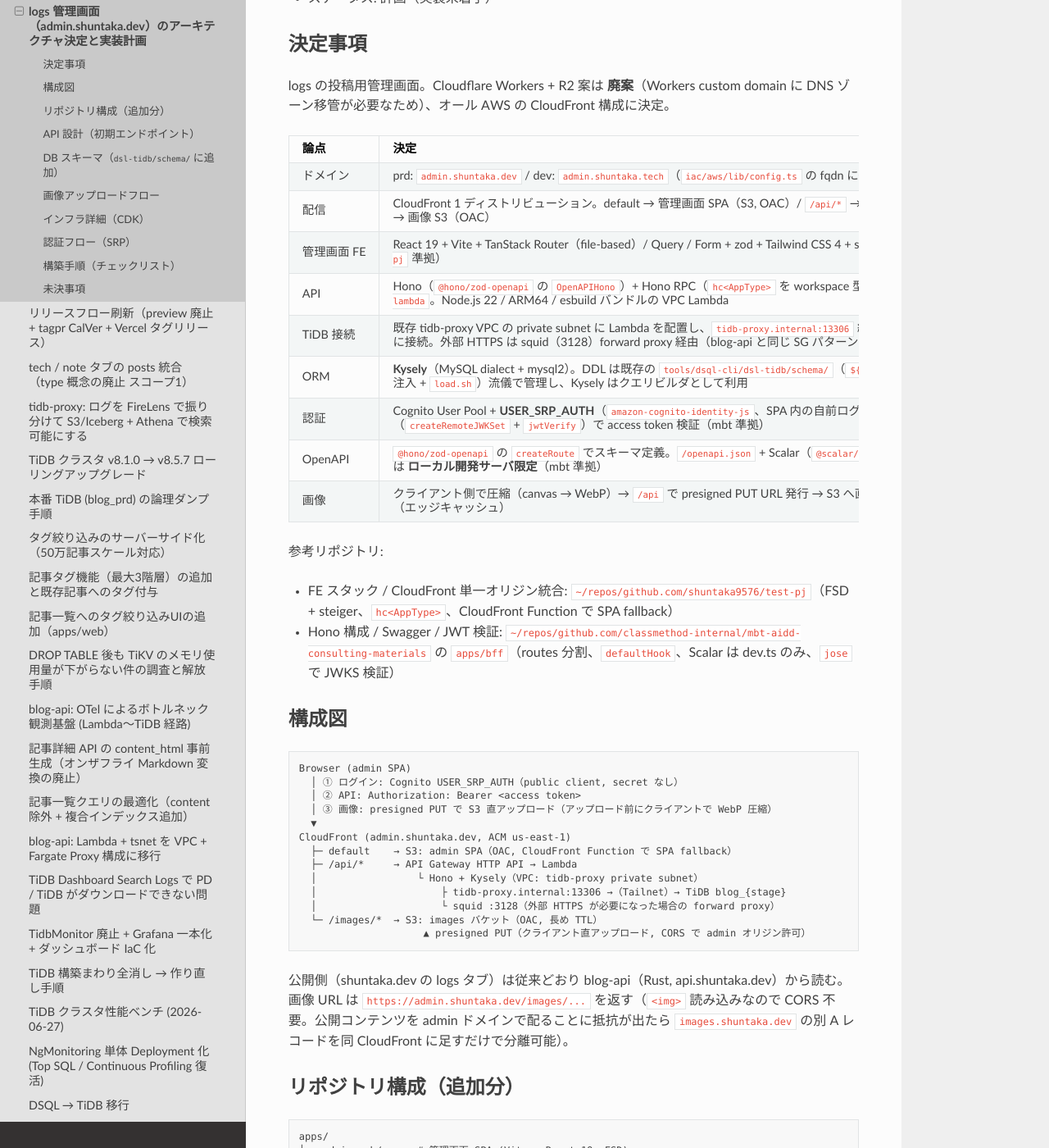
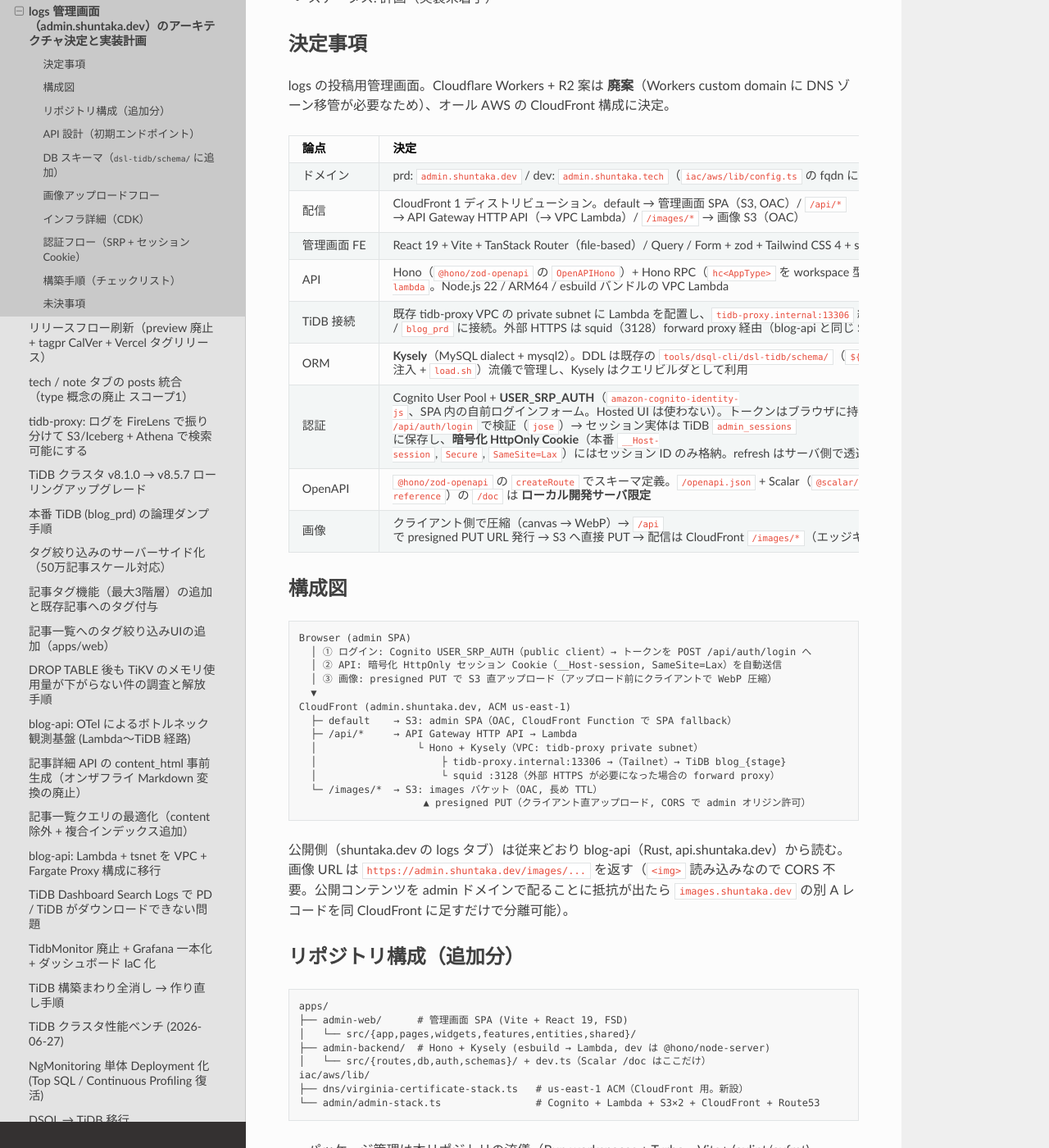
Before and after one commit to shuntaka9576/shuntaka-dev, a Sphinx documentation site: the page built from docs/source/98_tasks/2026-07-12-logs-admin-architecture/index.md, in a window 1280 px wide and 1400 px high, scrolled down 294 px. Shown: the whole window at 82% size. Built offline with Sphinx 7.4.7 and the Read the Docs theme 3.1.0, drawn with Linux system fonts in a browser that asks for light colours; some of the changed text lies outside the part shown.

Commit message:
docs: logs 管理画面の認証設計を Cookie セッション方式に更新

````diff
--- a/docs/source/98_tasks/2026-07-12-logs-admin-architecture/index.md
+++ b/docs/source/98_tasks/2026-07-12-logs-admin-architecture/index.md
@@ -8,29 +8,24 @@
 
 logs の投稿用管理画面。Cloudflare Workers + R2 案は **廃案**（Workers custom domain に DNS ゾーン移管が必要なため）、オール AWS の CloudFront 構成に決定。
 
-| 論点        | 決定                                                                                                                                                                                                             |
-| ----------- | ---------------------------------------------------------------------------------------------------------------------------------------------------------------------------------------------------------------- |
-| ドメイン    | prd: `admin.shuntaka.dev` / dev: `admin.shuntaka.tech`（`iac/aws/lib/config.ts` の fqdn に従い stage 単位）                                                                                                      |
-| 配信        | CloudFront 1 ディストリビューション。default → 管理画面 SPA（S3, OAC）/ `/api/*` → API Gateway HTTP API（→ VPC Lambda）/ `/images/*` → 画像 S3（OAC）                                                            |
-| 管理画面 FE | React 19 + Vite + TanStack Router（file-based）/ Query / Form + zod + Tailwind CSS 4 + shadcn/ui + FSD 構成（`~/repos/github.com/shuntaka9576/test-pj` 準拠）                                                    |
-| API         | Hono（`@hono/zod-openapi` の `OpenAPIHono`）+ Hono RPC（`hc<AppType>` を workspace 型共有）+ `hono/aws-lambda`。Node.js 22 / ARM64 / esbuild バンドルの VPC Lambda                                               |
-| TiDB 接続   | 既存 tidb-proxy VPC の private subnet に Lambda を配置し、`tidb-proxy.internal:13306` 経由で `blog_dev` / `blog_prd` に接続。外部 HTTPS は squid（3128）forward proxy 経由（blog-api と同じ SG パターン）        |
-| ORM         | **Kysely**（MySQL dialect + mysql2）。DDL は既存の `tools/dsql-cli/dsl-tidb/schema/`（`${SCHEMA}` 注入 + `load.sh`）流儀で管理し、Kysely はクエリビルダとして利用                                                |
-| 認証        | Cognito User Pool + **USER_SRP_AUTH**（`amazon-cognito-identity-js`、SPA 内の自前ログインフォーム。Hosted UI は使わない）。API 側は `jose`（`createRemoteJWKSet` + `jwtVerify`）で access token 検証（mbt 準拠） |
-| OpenAPI     | `@hono/zod-openapi` の `createRoute` でスキーマ定義。`/openapi.json` + Scalar（`@scalar/hono-api-reference`）の `/doc` は **ローカル開発サーバ限定**（mbt 準拠）                                                 |
-| 画像        | クライアント側で圧縮（canvas → WebP）→ `/api` で presigned PUT URL 発行 → S3 へ直接 PUT → 配信は CloudFront `/images/*`（エッジキャッシュ）                                                                      |
-
-参考リポジトリ:
-
-- FE スタック / CloudFront 単一オリジン統合: `~/repos/github.com/shuntaka9576/test-pj`（FSD + steiger、`hc<AppType>`、CloudFront Function で SPA fallback）
-- Hono 構成 / Swagger / JWT 検証: `~/repos/github.com/classmethod-internal/mbt-aidd-consulting-materials` の `apps/bff`（routes 分割、`defaultHook`、Scalar は dev.ts のみ、`jose` で JWKS 検証）
+| 論点        | 決定                                                                                                                                                                                                                                                                                                                                                                                    |
+| ----------- | --------------------------------------------------------------------------------------------------------------------------------------------------------------------------------------------------------------------------------------------------------------------------------------------------------------------------------------------------------------------------------------- |
+| ドメイン    | prd: `admin.shuntaka.dev` / dev: `admin.shuntaka.tech`（`iac/aws/lib/config.ts` の fqdn に従い stage 単位）                                                                                                                                                                                                                                                                             |
+| 配信        | CloudFront 1 ディストリビューション。default → 管理画面 SPA（S3, OAC）/ `/api/*` → API Gateway HTTP API（→ VPC Lambda）/ `/images/*` → 画像 S3（OAC）                                                                                                                                                                                                                                   |
+| 管理画面 FE | React 19 + Vite + TanStack Router（file-based）/ Query / Form + zod + Tailwind CSS 4 + shadcn/ui + FSD 構成                                                                                                                                                                                                                                                                             |
+| API         | Hono（`@hono/zod-openapi` の `OpenAPIHono`）+ Hono RPC（`hc<AppType>` を workspace 型共有）+ `hono/aws-lambda`。Node.js 22 / ARM64 / esbuild バンドルの VPC Lambda                                                                                                                                                                                                                      |
+| TiDB 接続   | 既存 tidb-proxy VPC の private subnet に Lambda を配置し、`tidb-proxy.internal:13306` 経由で `blog_dev` / `blog_prd` に接続。外部 HTTPS は squid（3128）forward proxy 経由（blog-api と同じ SG パターン）                                                                                                                                                                               |
+| ORM         | **Kysely**（MySQL dialect + mysql2）。DDL は既存の `tools/dsql-cli/dsl-tidb/schema/`（`${SCHEMA}` 注入 + `load.sh`）流儀で管理し、Kysely はクエリビルダとして利用                                                                                                                                                                                                                       |
+| 認証        | Cognito User Pool + **USER_SRP_AUTH**（`amazon-cognito-identity-js`、SPA 内の自前ログインフォーム。Hosted UI は使わない）。トークンはブラウザに持たせず `POST /api/auth/login` で検証（`jose`）→ セッション実体は TiDB `admin_sessions` に保存し、**暗号化 HttpOnly Cookie**（本番 `__Host-session`, `Secure`, `SameSite=Lax`）にはセッション ID のみ格納。refresh はサーバ側で透過実行 |
+| OpenAPI     | `@hono/zod-openapi` の `createRoute` でスキーマ定義。`/openapi.json` + Scalar（`@scalar/hono-api-reference`）の `/doc` は **ローカル開発サーバ限定**                                                                                                                                                                                                                                    |
+| 画像        | クライアント側で圧縮（canvas → WebP）→ `/api` で presigned PUT URL 発行 → S3 へ直接 PUT → 配信は CloudFront `/images/*`（エッジキャッシュ）                                                                                                                                                                                                                                             |
 
 ## 構成図
 
 ```
 Browser (admin SPA)
-  │ ① ログイン: Cognito USER_SRP_AUTH（public client, secret なし）
-  │ ② API: Authorization: Bearer <access token>
+  │ ① ログイン: Cognito USER_SRP_AUTH（public client）→ トークンを POST /api/auth/login へ
+  │ ② API: 暗号化 HttpOnly セッション Cookie（__Host-session, SameSite=Lax）を自動送信
   │ ③ 画像: presigned PUT で S3 直アップロード（アップロード前にクライアントで WebP 圧縮）
   ▼
 CloudFront (admin.shuntaka.dev, ACM us-east-1)
@@ -58,25 +53,27 @@
 └── admin/admin-stack.ts                # Cognito + Lambda + S3×2 + CloudFront + Route53
 ```
 
-- パッケージ管理は本リポジトリの流儀（Bun workspaces + Turbo、Vite+ (oxlint/oxfmt)、cspell）に合わせる。test-pj の pnpm / husky は持ち込まない
+- パッケージ管理は本リポジトリの流儀（Bun workspaces + Turbo、Vite+ (oxlint/oxfmt)、cspell）に合わせる
 - `apps/admin-web` は `apps/admin-backend` を `workspace:*` で type-only import し、`hc<AppType>` で end-to-end 型共有
-- Vite dev proxy: `/api` → `http://localhost:3001`（test-pj の `server.proxy` と同じ。本番は CloudFront が同じパス構造を再現）
+- Vite dev proxy: `/api` → `http://localhost:3001`（本番は CloudFront が同じパス構造を再現）
 
 ## API 設計（初期エンドポイント）
 
 Hono は `basePath('/api')` で組む（CloudFront 側で prefix strip をしない。CF Function を減らすため）。
 
-| Method / Path              | 内容                                                                                         |
-| -------------------------- | -------------------------------------------------------------------------------------------- |
-| `GET /api/me`              | トークン検証の疎通確認（FE の auth guard 用）                                                |
-| `GET /api/logs`            | 一覧（cursor ページング: `published_at` + `log_id`）                                         |
-| `POST /api/logs`           | 作成。`{ text(≤180), imageKey, fastener('clip'\|'tape'), fastenerColor?, publishedAt? }`     |
-| `PATCH /api/logs/:id`      | 更新                                                                                         |
-| `DELETE /api/logs/:id`     | 削除                                                                                         |
-| `POST /api/images/presign` | presigned PUT URL 発行。`{ contentType: 'image/webp', contentLength }` → `{ url, imageKey }` |
+| Method / Path              | 内容                                                                                                    |
+| -------------------------- | ------------------------------------------------------------------------------------------------------- |
+| `POST /api/auth/login`     | SRP で得たトークンを検証してセッションを保存し、暗号化 HttpOnly Cookie を発行（認証不要の唯一のルート） |
+| `POST /api/auth/logout`    | セッション削除 + Cognito `RevokeToken` + Cookie 破棄                                                    |
+| `GET /api/me`              | セッション検証の疎通確認（FE の auth guard 用）                                                         |
+| `GET /api/logs`            | 一覧（cursor ページング: `published_at` + `log_id`）                                                    |
+| `POST /api/logs`           | 作成。`{ text(≤180), imageKey, fastener('clip'\|'tape'), fastenerColor?, publishedAt? }`                |
+| `PATCH /api/logs/:id`      | 更新                                                                                                    |
+| `DELETE /api/logs/:id`     | 削除                                                                                                    |
+| `POST /api/images/presign` | presigned PUT URL 発行。`{ contentType: 'image/webp', contentLength }` → `{ url, imageKey }`            |
 
-- バリデーションエラーは `OpenAPIHono` の `defaultHook` で 400 に統一（mbt 準拠）
-- 認証ミドルウェア: `Authorization: Bearer` の access token を `jose` で検証（issuer / `token_use === 'access'` / `client_id`）
+- バリデーションエラーは `OpenAPIHono` の `defaultHook` で 400 に統一
+- 認証ミドルウェア: セッション Cookie を unseal（sid）→ `admin_sessions` からトークンを取得し、access token を `jose` で検証（issuer / `token_use === 'access'` / `client_id`）。失効間近ならサーバ側で refresh してレコードを更新。加えて Origin allowlist + `X-Requested-With` の簡易 CSRF チェック
 
 ## DB スキーマ（`dsl-tidb/schema/` に追加）
 
@@ -97,6 +94,23 @@
 );
 ```
 
+セッション実体（Cognito トークン一式）は Cookie ではなく DB に置く（Cookie 4KB 上限対策 + 失効管理のため）。
+
+```sql
+CREATE TABLE `${SCHEMA}`.`admin_sessions` (
+  `sid`           VARCHAR(64) NOT NULL,
+  `access_token`  TEXT        NOT NULL,
+  `id_token`      TEXT        NOT NULL,
+  `refresh_token` TEXT        NOT NULL,
+  `expires_at`    DATETIME(6) NOT NULL,
+  `created_at`    DATETIME(6) NOT NULL DEFAULT CURRENT_TIMESTAMP(6),
+  `updated_at`    DATETIME(6) NOT NULL DEFAULT CURRENT_TIMESTAMP(6) ON UPDATE CURRENT_TIMESTAMP(6),
+  PRIMARY KEY (`sid`)
+);
+```
+
+期限切れレコードはログイン時に掃除する（単一ユーザー運用のため cron は持たない）。
+
 Kysely の型はスキーマから手書き（`apps/admin-backend/src/db/types.ts`）。件数・変更頻度的に codegen は入れない。
 
 ## 画像アップロードフロー
@@ -113,23 +127,35 @@
 - **VirginiaCertificateStack**（us-east-1, 新設）: `admin.<fqdn>` の ACM 証明書 + SSM。CloudFront から参照（cross-region は SSM 経由 + `AwsCustomResource` 読み出しか `crossRegionReferences: true`）
 - **AdminStack**（ap-northeast-1, stage 単位 `{d,p}-st-admin`）
   - Cognito User Pool: self sign-up 無効・管理者 1 ユーザー手動作成・app client は public（secret なし）+ `ALLOW_USER_SRP_AUTH` + `ALLOW_REFRESH_TOKEN_AUTH`。MFA (TOTP) は任意で後付け
-  - admin-api Lambda: `NodejsFunction`（esbuild, Node 22, ARM64）。VPC 配置は blog-api-construct と同じ SSM import（`/tidb-proxy/vpc/*`, `/tidb-proxy/proxy/sg-id`）+ Lambda SG（egress 13306/3128）。env: `DATABASE_URL=mysql://root@tidb-proxy.internal:13306/blog_{stage}`、Cognito の pool/client ID
-  - API Gateway HTTP API（apigwv2）+ `HttpLambdaIntegration`（`{proxy+}` に ANY。mbt と同じ形）。CloudFront `/api/*` behavior のオリジンに設定（キャッシュ無効 + `AllViewerExceptHostHeader`）
+  - admin-api Lambda: `NodejsFunction`（esbuild, Node 22, ARM64）。VPC 配置は blog-api-construct と同じ SSM import（`/tidb-proxy/vpc/*`, `/tidb-proxy/proxy/sg-id`）+ Lambda SG（egress 13306/3128）。env: `DATABASE_URL=mysql://root@tidb-proxy.internal:13306/blog_{stage}`、Cognito の pool/client ID、Cookie 暗号鍵のシークレット ID（Secrets Manager で 48 文字を自動生成し Lambda に `grantRead`）
+  - API Gateway HTTP API（apigwv2）+ `HttpLambdaIntegration`（`{proxy+}` に ANY）。CloudFront `/api/*` behavior のオリジンに設定（キャッシュ無効 + `AllViewerExceptHostHeader`）
   - S3 ×2: SPA バケット（`BucketDeployment` で `apps/admin-web/dist` を投入）/ images バケット（CORS: admin オリジンの PUT）
-  - CloudFront: 上記 3 behavior + SPA fallback の CloudFront Function（test-pj の `spa-fallback.js` 相当）。`/api/*` はキャッシュ無効 + `AllViewerExceptHostHeader`
+  - CloudFront: 上記 3 behavior + SPA fallback の CloudFront Function。`/api/*` はキャッシュ無効 + `AllViewerExceptHostHeader`
   - Route53: `admin.<fqdn>` A エイリアス → CloudFront
 - GitHub Actions デプロイは既存 deploy-role（OIDC）に載せる
 
 ### 補足: Lambda Function URL + OAC 案の不採用
 
-当初 `/api/*` は Lambda Function URL + OAC を検討したが、OAC がボディを署名しないため **POST / PUT にクライアント側で `x-amz-content-sha256` ヘッダ（ボディの SHA-256）を付ける必要がある**制約を嫌い不採用。API Gateway HTTP API を挟む（コスト微増だが制約なし。mbt と同じ形）。API は全ルート Cognito JWT 必須のため、API Gateway エンドポイントを直叩きされても CloudFront 経由と認証境界は同じ。気になる場合は CloudFront からのカスタムヘッダ（`x-origin-verify`）検証を後付けできる。
+当初 `/api/*` は Lambda Function URL + OAC を検討したが、OAC がボディを署名しないため **POST / PUT にクライアント側で `x-amz-content-sha256` ヘッダ（ボディの SHA-256）を付ける必要がある**制約を嫌い不採用。API Gateway HTTP API を挟む（コスト微増だが制約なし）。認証はセッション Cookie（admin ドメインにのみ送信される）のため、API Gateway の execute-api URL を直叩きしても認証済みリクエストは成立しない。気になる場合は CloudFront からのカスタムヘッダ（`x-origin-verify`）検証を後付けできる。
 
-## 認証フロー（SRP）
+## 認証フロー（SRP + セッション Cookie）
+
+トークンをブラウザの storage に置く案（sessionStorage + Bearer）は **不採用**。HttpOnly Cookie のセッション方式にする。Cognito のトークン 3 本を Cookie に直接封入すると 4KB の Cookie 上限を超えうるため、**Cookie には暗号化したセッション ID（sid）のみを入れ、トークン実体は TiDB の `admin_sessions` に置く**。
 
 1. `/login` ページの自前フォーム → `amazon-cognito-identity-js` の `CognitoUser.authenticateUser`（USER_SRP_AUTH。パスワードは平文送信されない）
-2. 取得した access / id / refresh token は **メモリ + sessionStorage** 保持（BFF セッション Cookie 方式の test-pj とは意図的に変える。ユーザー決定）
-3. API 呼び出しは `Authorization: Bearer <access token>`。401 時は refresh token で `REFRESH_TOKEN_AUTH` → 再試行、失敗なら `/login` へ
-4. FE ガード: TanStack Router の `beforeLoad` で `GET /api/me` を確認（test-pj の auth-guard 相当）
+2. 取得した access / id / refresh token を `POST /api/auth/login` へ渡す。backend が jose で検証 → セッションレコード（トークン一式 + 有効期限）を `admin_sessions` に保存し、`{ sid }` を seal（`iron-webcrypto`）した値を**暗号化 HttpOnly Cookie** で返す。ブラウザ側の storage にトークンは保持しない
+3. 以降の API 呼び出しは Cookie の自動送信のみ。ミドルウェアが Cookie を unseal → `admin_sessions` からトークンを引き、access token を jose で検証。失効間近ならサーバ側で refresh token により更新しレコードを上書き。unseal 失敗・レコード無し・refresh 失敗は 401 → `/login` へ
+4. FE ガード: TanStack Router の `beforeLoad` で `GET /api/me` を確認
+5. ログアウト: `POST /api/auth/logout` → セッションレコード削除 + Cognito `RevokeToken` + Cookie 削除
+6. CSRF: `SameSite=Lax` により cross-site の変更系リクエストには Cookie が送られない。保険として Origin allowlist + `X-Requested-With` 必須の簡易チェックを入れる
+
+Cookie の属性（`hono/cookie` の `setCookie` / `getCookie` / `deleteCookie` でラップ）:
+
+- 名前: 本番は `__Host-session`。ローカル dev（http）は `__Host-` プレフィックスが使えないため `session` に切り替え（`DEV_INSECURE_COOKIES=1` の env フラグで判定）
+- `Secure`: 同フラグが立っていない限り常に true（`secure: !insecureCookies`）
+- `HttpOnly: true` / `SameSite=Lax` / `Path=/`
+- `maxAge` と seal の `ttl` は refresh token の TTL（30 日）に揃える
+- 暗号鍵: Secrets Manager のシークレット（CDK で 48 文字を自動生成し Lambda に `grantRead`。シークレット ID を env で渡す）。取得値はプロセス内でメモ化し、32 文字未満なら起動時エラー
 
 ## 構築手順（チェックリスト）
 
@@ -137,18 +163,19 @@
 
 ### フェーズ 0: DB スキーマ
 
-- [ ] `tools/dsql-cli/dsl-tidb/schema/07_logs.sql` を追加（本ドキュメントの DDL）
+- [ ] `tools/dsql-cli/dsl-tidb/schema/07_logs.sql` / `08_admin_sessions.sql` を追加（本ドキュメントの DDL）
 - [ ] `load.sh` で `blog_dev` へ適用し、`SHOW CREATE TABLE blog_dev.logs` で確認
 - [ ] `docs/.tbls.yaml` に `logs.user_id → users` の仮想リレーションを追加し、`docs/` で `bun run doc-gen`（`05_db/logs.md` 生成）
 
 ### フェーズ 1: apps/admin-backend（Hono API）
 
 - [ ] 雛形作成（package.json / tsconfig / turbo タスク配線: `dev` `build` `type-check` `test`）
-- [ ] 依存導入: `hono` `@hono/zod-openapi` `kysely` `mysql2` `jose` `ulid` `@aws-sdk/client-s3` `@aws-sdk/s3-request-presigner`、dev: `@hono/node-server` `@scalar/hono-api-reference` `esbuild`
-- [ ] `src/db/`: Kysely セットアップ（`DATABASE_URL`、mysql2 pool）+ `types.ts`（logs テーブルの手書き型）
-- [ ] `src/auth/`: Cognito access token 検証ミドルウェア（jose の `createRemoteJWKSet` + `jwtVerify`。issuer / `token_use` / `client_id` 検査）
+- [ ] 依存導入: `hono` `@hono/zod-openapi` `kysely` `mysql2` `jose` `iron-webcrypto`（Cookie の seal/unseal）`ulid` `@aws-sdk/client-s3` `@aws-sdk/s3-request-presigner` `@aws-sdk/client-cognito-identity-provider`（refresh / RevokeToken）`@aws-sdk/client-secrets-manager`（Cookie 暗号鍵）、dev: `@hono/node-server` `@scalar/hono-api-reference` `esbuild`
+- [ ] `src/db/`: Kysely セットアップ（`DATABASE_URL`、mysql2 pool）+ `types.ts`（logs / admin_sessions テーブルの手書き型）
+- [ ] `src/auth/`: セッション Cookie（seal した sid のみ。本番 `__Host-session`、dev は env フラグで非 Secure に切替）の発行・復号 + `admin_sessions` ストア + jose による access token 検証ミドルウェア（issuer / `token_use` / `client_id`、失効間近のサーバ側 refresh + レコード更新）
+- [ ] `src/auth/`: Origin allowlist + `X-Requested-With` の簡易 CSRF チェック
 - [ ] `src/schemas/`: zod スキーマ（`text` ≤ 180、fastener / fastenerColor の enum、cursor）
-- [ ] `src/routes/`: `me` / `logs`（GET 一覧 cursor・POST・PATCH・DELETE）/ `images`（presign）
+- [ ] `src/routes/`: `auth`（login / logout）/ `me` / `logs`（GET 一覧 cursor・POST・PATCH・DELETE）/ `images`（presign）
 - [ ] `src/app.ts`: `basePath('/api')` + `defaultHook`（400 統一）+ `export type AppType`
 - [ ] `src/index.ts`: `hono/aws-lambda` の `handle` + esbuild バンドル（`build.mjs` → `dist/index.mjs`）
 - [ ] `src/dev.ts`: `@hono/node-server`（:3001）+ `/openapi.json` + Scalar `/doc`（dev 限定）
@@ -159,8 +186,8 @@
 
 - [ ] 雛形作成（Vite + React 19 + `@tanstack/router-plugin` + Tailwind CSS 4）、FSD ディレクトリ + steiger
 - [ ] shadcn/ui 初期化（`shared/ui/`）
-- [ ] `shared/api/`: `hc<AppType>`（workspace type import）+ fetch ラッパ（`Authorization: Bearer` 付与、401 時 refresh → 再試行）
-- [ ] `features/auth/`: SRP ログインフォーム（`amazon-cognito-identity-js`）、トークン保持（メモリ + sessionStorage）、auth guard（`beforeLoad` で `/api/me`）
+- [ ] `shared/api/`: `hc<AppType>`（workspace type import）+ fetch ラッパ（same-origin Cookie 送信 + `X-Requested-With` 付与、401 時 `/login` へ）
+- [ ] `features/auth/`: SRP ログインフォーム（`amazon-cognito-identity-js`）→ `POST /api/auth/login` で Cookie セッション確立、auth guard（`beforeLoad` で `/api/me`）、ログアウト
 - [ ] `entities/log/`: モデル + TanStack Query の API 呼び出し
 - [ ] pages: `/login` / `/logs`（一覧 + 削除）/ `/logs/new`（TanStack Form + zod、180 字カウンタ、fastener / 色選択）
 - [ ] 画像圧縮（`createImageBitmap` + canvas → WebP 長辺 1440px）→ presign → S3 PUT の一連フロー
@@ -172,7 +199,7 @@
 - [ ] `lib/dns/virginia-certificate-stack.ts`（us-east-1、`admin.<fqdn>` 証明書 + SSM）
 - [ ] `lib/config.ts` に `domain.admin` と SSM パス（virginia cert / cognito 出力）を追加
 - [ ] `lib/admin/admin-stack.ts`: Cognito User Pool（self sign-up 無効）+ SRP 用 public client
-- [ ] 同: admin-backend Lambda（`NodejsFunction`、VPC = tidb-proxy の SSM import、SG egress 13306/3128）
+- [ ] 同: admin-backend Lambda（`NodejsFunction`、VPC = tidb-proxy の SSM import、SG egress 13306/3128）+ Cookie 暗号鍵の Secrets Manager シークレット（自動生成 + `grantRead`）
 - [ ] 同: API Gateway HTTP API + `HttpLambdaIntegration`（`{proxy+}` ANY）
 - [ ] 同: S3 ×2（SPA / images + CORS）、CloudFront（3 behavior + SPA fallback CF Function + OAC）、Route53 A エイリアス
 - [ ] `bin/cdk.ts` 配線 + cdk-nag suppressions + `test/admin.test.ts`
````
